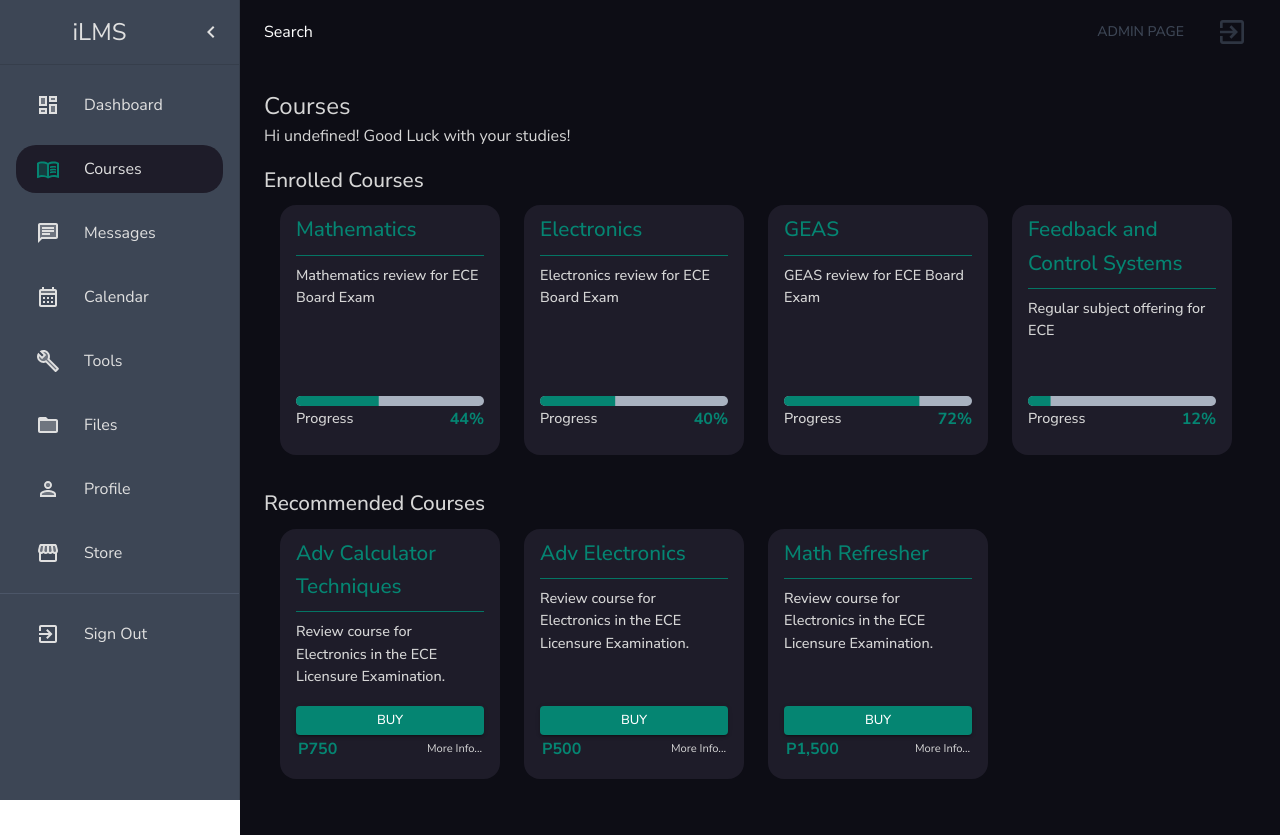
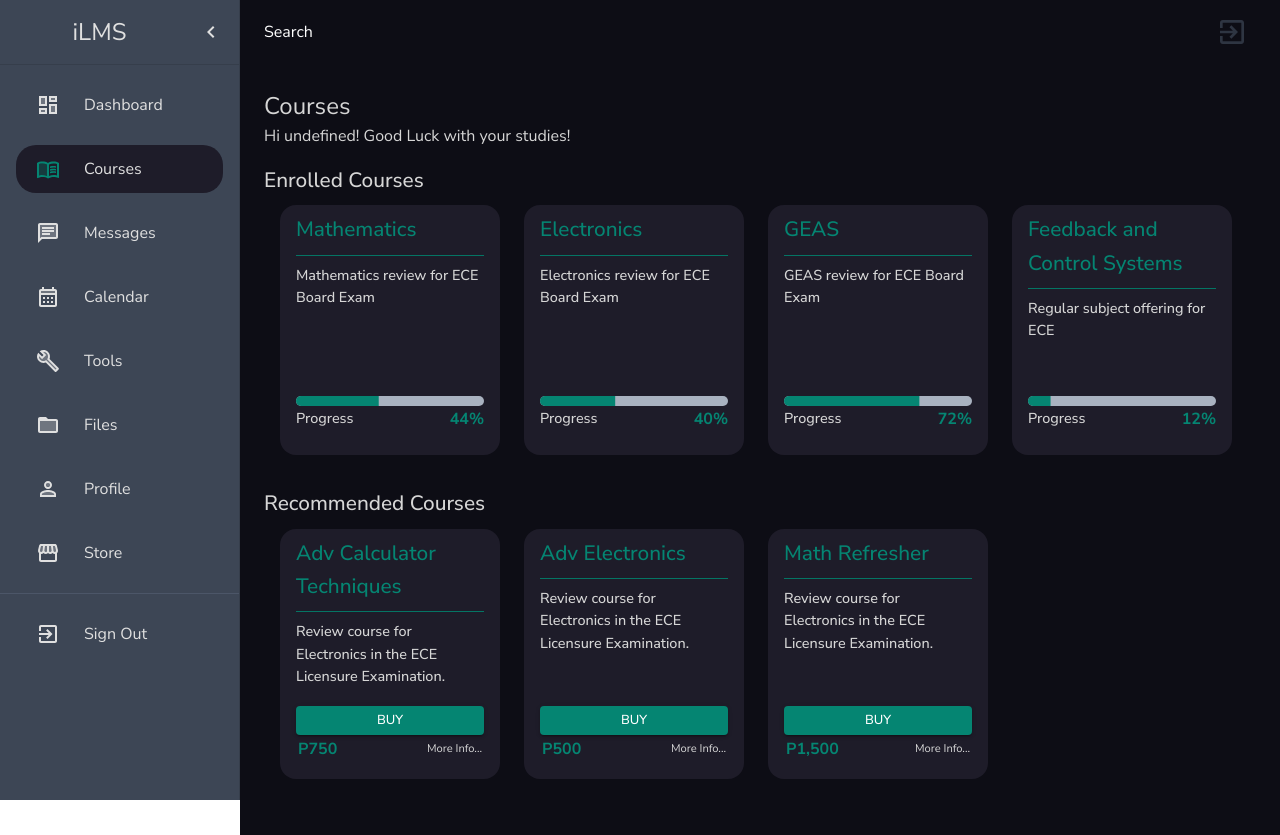
Before and after one commit to aramind/ilms, a React (Create React App) app in the folder client/: page /courses in a window 1280 px wide. Built offline with nearby package versions, Linux system fonts and the light colour scheme; no server answers; a web font is replaced by a local one.

Commit message:
feat: showing only the admin button for admin and superadmin

```diff
--- a/client/src/pages/dashboard/TopBar.jsx
+++ b/client/src/pages/dashboard/TopBar.jsx
@@ -2,9 +2,11 @@ import { Button, IconButton, Stack, Tooltip, Typography } from "@mui/material";
 import ExitToAppTwoToneIcon from "@mui/icons-material/ExitToAppTwoTone";
 import React from "react";
 import { useNavigate } from "react-router-dom";
+import useAuth from "../../hooks/useAuth";
 
 const TopBar = () => {
   const navigate = useNavigate();
+  const { auth } = useAuth();
   return (
     <Stack
       justifyContent="space-between"
@@ -14,6 +16,7 @@ const TopBar = () => {
     >
       <Typography>Search</Typography>
       <Stack direction="row" justifyContent="flex-end" alignItems="center">
+        {auth?.role === "admin" && (
           <Button
             onClick={() => navigate("/admin")}
             variant="text"
@@ -30,6 +33,7 @@ const TopBar = () => {
           >
             Admin Page
           </Button>
+        )}
 
         <Tooltip title="Sign out" placement="left-end">
           <IconButton
```
Lines whose indentation alone changed are shown as unchanged.
